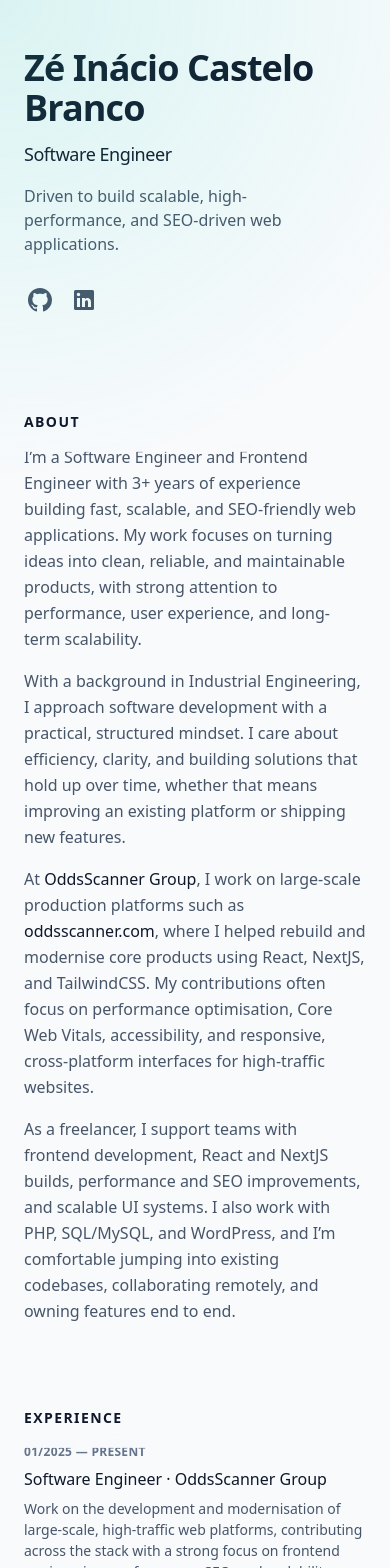
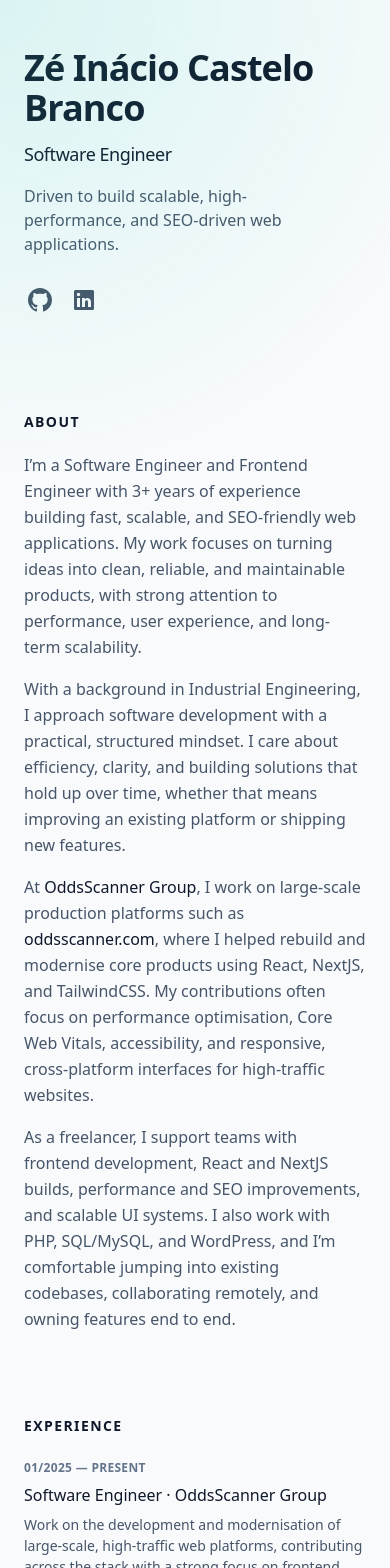
Before and after one commit to ZeInacioCB/my-portfolio, a React (Vite) app: page / in a window 390 px wide. Shown: the top 1568 px of the page. Built offline with nearby package versions, Linux system fonts and the light colour scheme.

Commit message:
fix: mobile sections header margin

```diff
--- a/src/components/About.jsx
+++ b/src/components/About.jsx
@@ -6,7 +6,7 @@
 
     return (
         <section id="about" className="mb-16 scroll-mt-16 md:mb-24 lg:mb-36 lg:scroll-mt-24" aria-label="About me">
-            <div className="sticky top-0 z-20 -mx-6 -mb-2 w-screen bg-background/75 px-6 py-5 backdrop-blur md:-mx-12 md:mb-4 md:px-12 lg:sr-only lg:relative lg:top-auto lg:mx-auto lg:w-full lg:px-0 lg:py-0 lg:opacity-0">
+            <div className="sticky top-0 z-20 -mx-6 mb-0 w-screen bg-background/75 px-6 py-5 backdrop-blur md:-mx-12 md:mb-4 md:px-12 lg:sr-only lg:relative lg:top-auto lg:mx-auto lg:w-full lg:px-0 lg:py-0 lg:opacity-0">
                 <h2 className="text-sm font-bold uppercase tracking-widest text-secondary lg:sr-only">
                     {t.nav.about}
                 </h2>
--- a/src/components/Experience.jsx
+++ b/src/components/Experience.jsx
@@ -8,7 +8,7 @@
 
     return (
         <section id="experience" className="mb-16 scroll-mt-16 md:mb-24 lg:mb-36 lg:scroll-mt-24" aria-label="Work experience">
-            <div className="sticky top-0 z-20 -mx-6 -mb-2 w-screen bg-background/75 px-6 py-5 backdrop-blur md:-mx-12 md:mb-4 md:px-12 lg:sr-only lg:relative lg:top-auto lg:mx-auto lg:w-full lg:px-0 lg:py-0 lg:opacity-0">
+            <div className="sticky top-0 z-20 -mx-6 mb-0 w-screen bg-background/75 px-6 py-5 backdrop-blur md:-mx-12 md:mb-4 md:px-12 lg:sr-only lg:relative lg:top-auto lg:mx-auto lg:w-full lg:px-0 lg:py-0 lg:opacity-0">
                 <h2 className="text-sm font-bold uppercase tracking-widest text-secondary lg:sr-only">
                     {t.nav.experience}
                 </h2>
--- a/src/components/Projects.jsx
+++ b/src/components/Projects.jsx
@@ -7,7 +7,7 @@
 
     return (
         <section id="projects" className="mb-16 scroll-mt-16 md:mb-24 lg:mb-36 lg:scroll-mt-24" aria-label="Selected projects">
-            <div className="sticky top-0 z-20 -mx-6 -mb-2 w-screen bg-background/75 px-6 py-5 backdrop-blur md:-mx-12 md:mb-4 md:px-12 lg:sr-only lg:relative lg:top-auto lg:mx-auto lg:w-full lg:px-0 lg:py-0 lg:opacity-0">
+            <div className="sticky top-0 z-20 -mx-6 mb-0 w-screen bg-background/75 px-6 py-5 backdrop-blur md:-mx-12 md:mb-4 md:px-12 lg:sr-only lg:relative lg:top-auto lg:mx-auto lg:w-full lg:px-0 lg:py-0 lg:opacity-0">
                 <h2 className="text-sm font-bold uppercase tracking-widest text-secondary lg:sr-only">
                     {t.nav.projects}
                 </h2>
```
